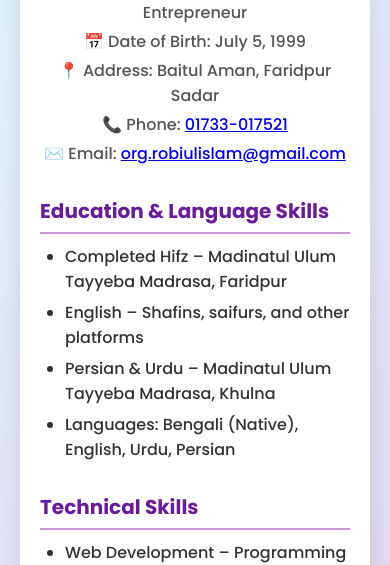
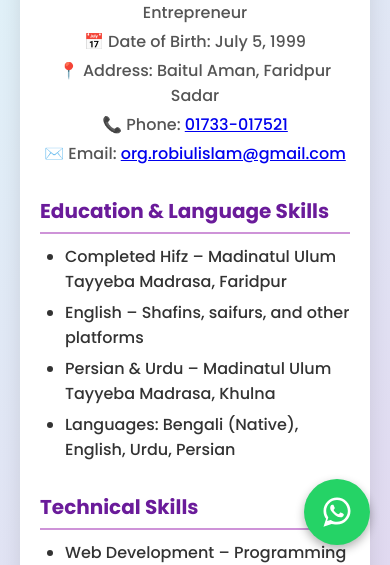
Before and after one commit to devheal-ltd/Robiul_islam, a plain HTML site: page CV.html in a window 390 px wide. Shown: the part 279-844 px from the top of the page. Drawn offline with Linux system fonts and the light colour scheme.

Commit message:
button add

```diff
--- a/CV.css
+++ b/CV.css
@@ -146,4 +146,26 @@ footer  {
   padding: 15px;
   text-align: center;
 }
+.whatsapp-float {
+  position: fixed;
+  bottom: 20px;
+  right: 20px;
+  background-color: #25D366;
+  color: white;
+  border-radius: 50%;
+  padding: 15px;
+  z-index: 999;
+  box-shadow: 0 4px 10px rgba(0, 0, 0, 0.3);
+  transition: all 0.3s ease-in-out;
+  text-align: center;
+  display: flex;
+  align-items: center;
+  justify-content: center;
 }
+
+.whatsapp-float:hover {
+  transform: scale(1.1);
+  box-shadow: 0 6px 14px rgba(0, 0, 0, 0.4);
+}
+
+}
--- a/CV.html
+++ b/CV.html
@@ -111,5 +111,15 @@
     <p>&copy; 2025 মোঃ রবিউল ইসলাম | All rights reserved</p>
   </footer>
   </div>
+  <!-- Floating WhatsApp Button -->
+<a href="https://wa.me/8801733017521?text=Assalamu%20Alaikum"
+   class="whatsapp-float"
+   target="_blank"
+   aria-label="Chat on WhatsApp">
+  <svg xmlns="http://www.w3.org/2000/svg" viewBox="0 0 32 32" width="36" height="36" fill="#fff">
+    <path d="M16.001 3C9.373 3 4 8.373 4 15c0 2.645.867 5.094 2.327 7.086L4 29l7.207-2.295A11.91 11.91 0 0016.001 27c6.628 0 12-5.373 12-12S22.63 3 16.001 3zm-.002 21.764c-1.914 0-3.692-.561-5.187-1.52l-.373-.235-3.21.98 1.029-3.125-.244-.39A9.634 9.634 0 016.364 15c0-5.302 4.336-9.637 9.637-9.637 5.302 0 9.637 4.335 9.637 9.637 0 5.301-4.335 9.637-9.637 9.637zm5.415-7.304c-.297-.149-1.759-.867-2.031-.964-.273-.099-.472-.149-.67.15s-.768.963-.941 1.161c-.173.198-.347.223-.644.074s-1.252-.461-2.385-1.471c-.881-.785-1.476-1.753-1.65-2.05-.173-.298-.018-.459.13-.607.134-.133.298-.347.447-.52.149-.174.198-.298.298-.497.099-.199.05-.373-.025-.521-.075-.149-.669-1.611-.916-2.205-.242-.583-.487-.503-.67-.513l-.57-.01a1.097 1.097 0 00-.796.372c-.273.298-1.04 1.017-1.04 2.479 0 1.461 1.064 2.875 1.213 3.074.149.199 2.093 3.197 5.074 4.482.71.306 1.263.489 1.694.626.712.227 1.36.195 1.872.118.571-.085 1.759-.719 2.008-1.413.248-.694.248-1.29.173-1.413-.074-.124-.272-.198-.57-.347z"/>
+  </svg>
+</a>
+
 </body>
 </html>
```
